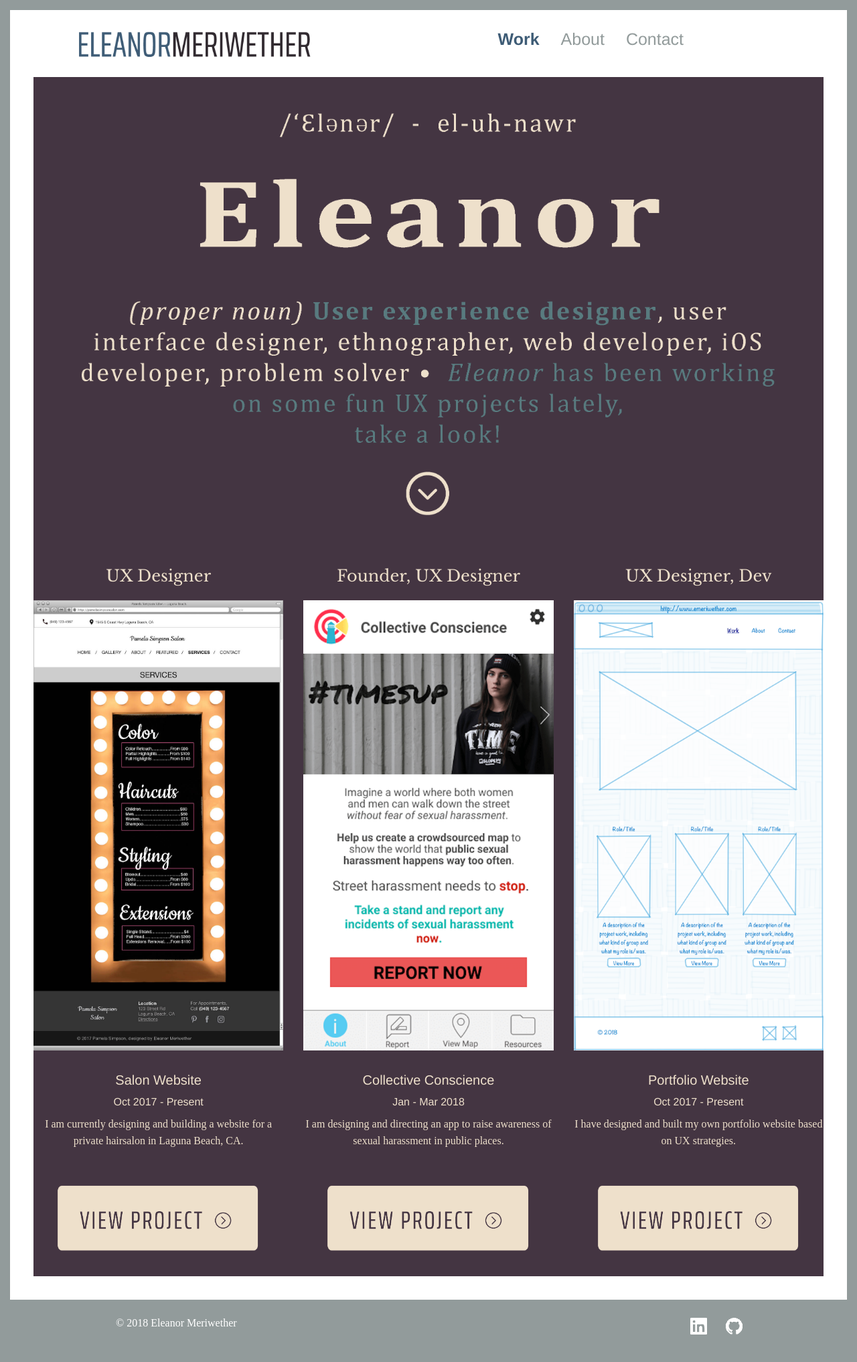
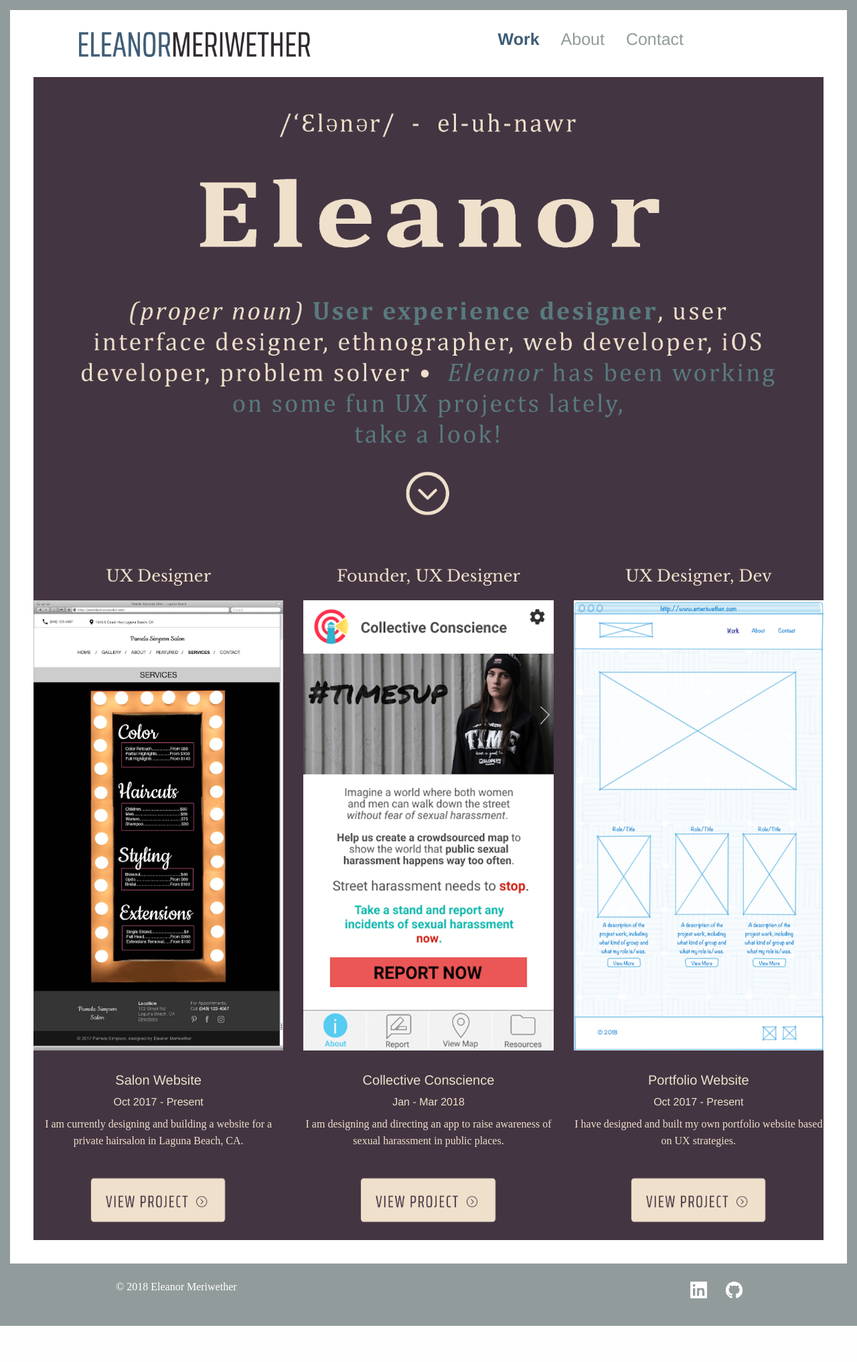
Before and after one commit to emeriwether/emeriwether.github.io, a Jekyll site: the page built from index.html, in a window 1280 px wide. Shown: the whole page at 67% size. Built offline with Jekyll 4.4.1, drawn with Linux system fonts in a browser that asks for light colours; some web fonts are replaced; after the commit the page ends 1979 px from its top, so only the background shows below that.

Commit message:
adjust padding around viewProjButton

```diff
--- a/css/home.css
+++ b/css/home.css
@@ -109,5 +109,5 @@
 }
 
 .viewProjButton {
-    padding: 35px;
+    padding: 25px 85px;
 }
```
